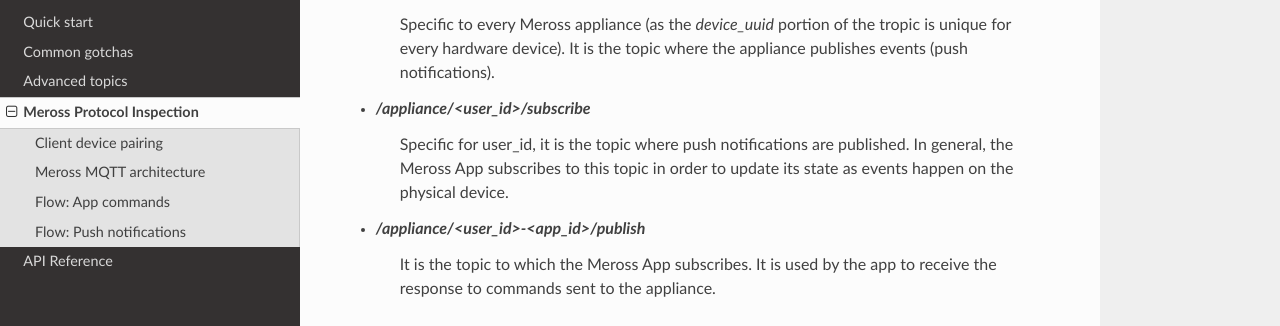
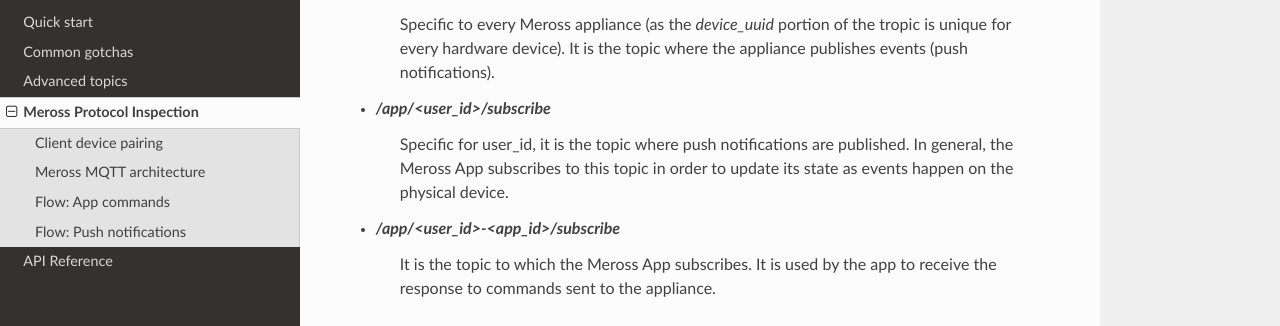
Before and after one commit to albertogeniola/MerossIot, a Sphinx documentation site: the page built from docs/meross-protocol.rst, in a window 1280 px wide and 900 px high, scrolled down 3526 px. Shown: the part 159-485 px from the top of the window. Built offline with Sphinx 7.4.7 and the Read the Docs theme 2.0.0, drawn with Linux system fonts in a browser that asks for light colours.

Commit message:
Fix documentation about 2 MQTT topics

```diff
--- a/docs/meross-protocol.rst
+++ b/docs/meross-protocol.rst
@@ -145,11 +145,11 @@ From the image above, we can discriminate 4 different topics:
     Specific to every Meross appliance (as the *device_uuid* portion of the tropic is unique for every hardware device).
     It is the topic where the appliance publishes events (push notifications).
 
-- */appliance/<user_id>/subscribe*
+- */app/<user_id>/subscribe*
     Specific for user_id, it is the topic where push notifications are published.
     In general, the Meross App subscribes to this topic in order to update its state as events happen on the physical device.
 
-- */appliance/<user_id>-<app_id>/publish*
+- */app/<user_id>-<app_id>/subscribe*
     It is the topic to which the Meross App subscribes. It is used by the app to receive the response to commands sent to the appliance.
 
 Flow: App commands
```
